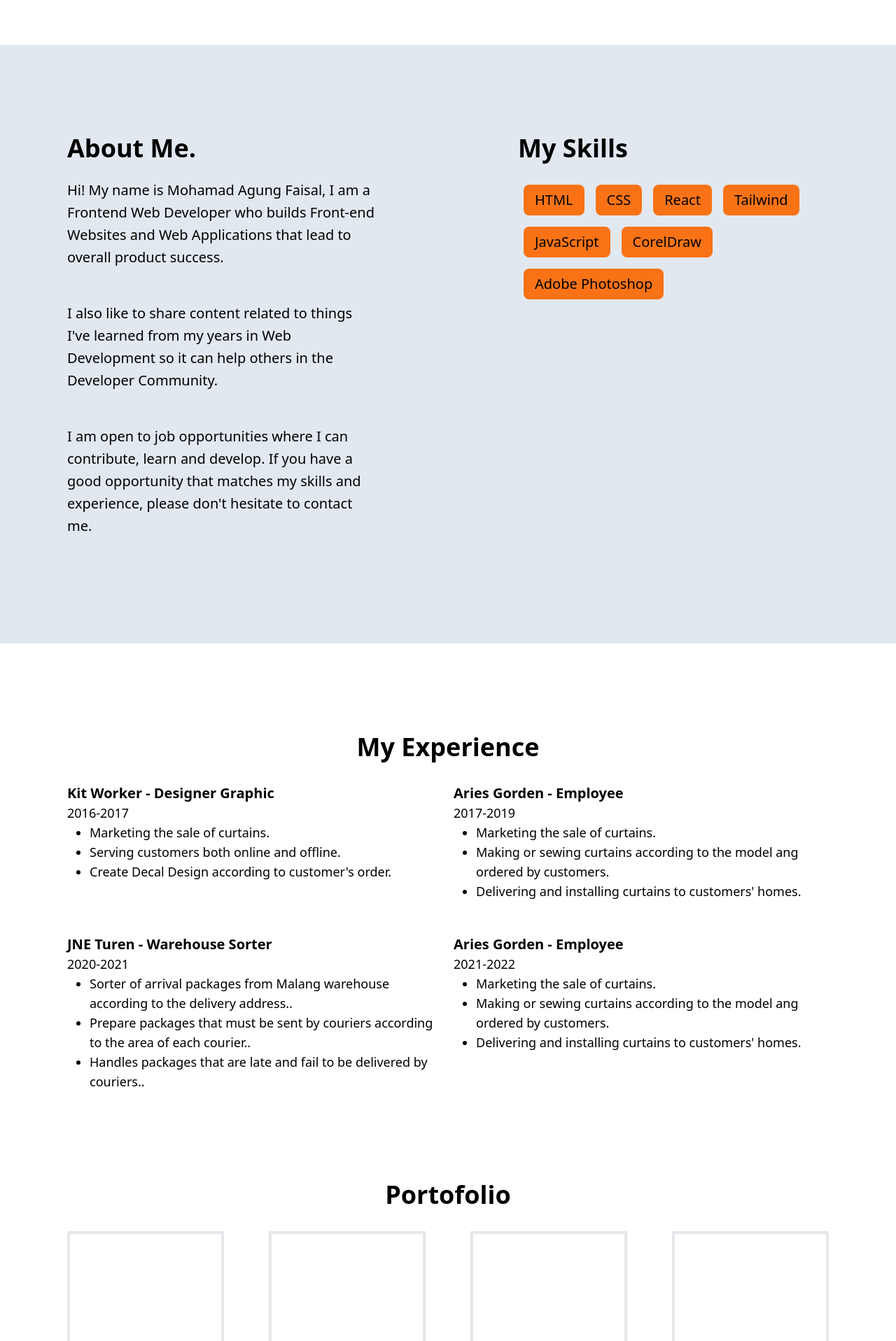
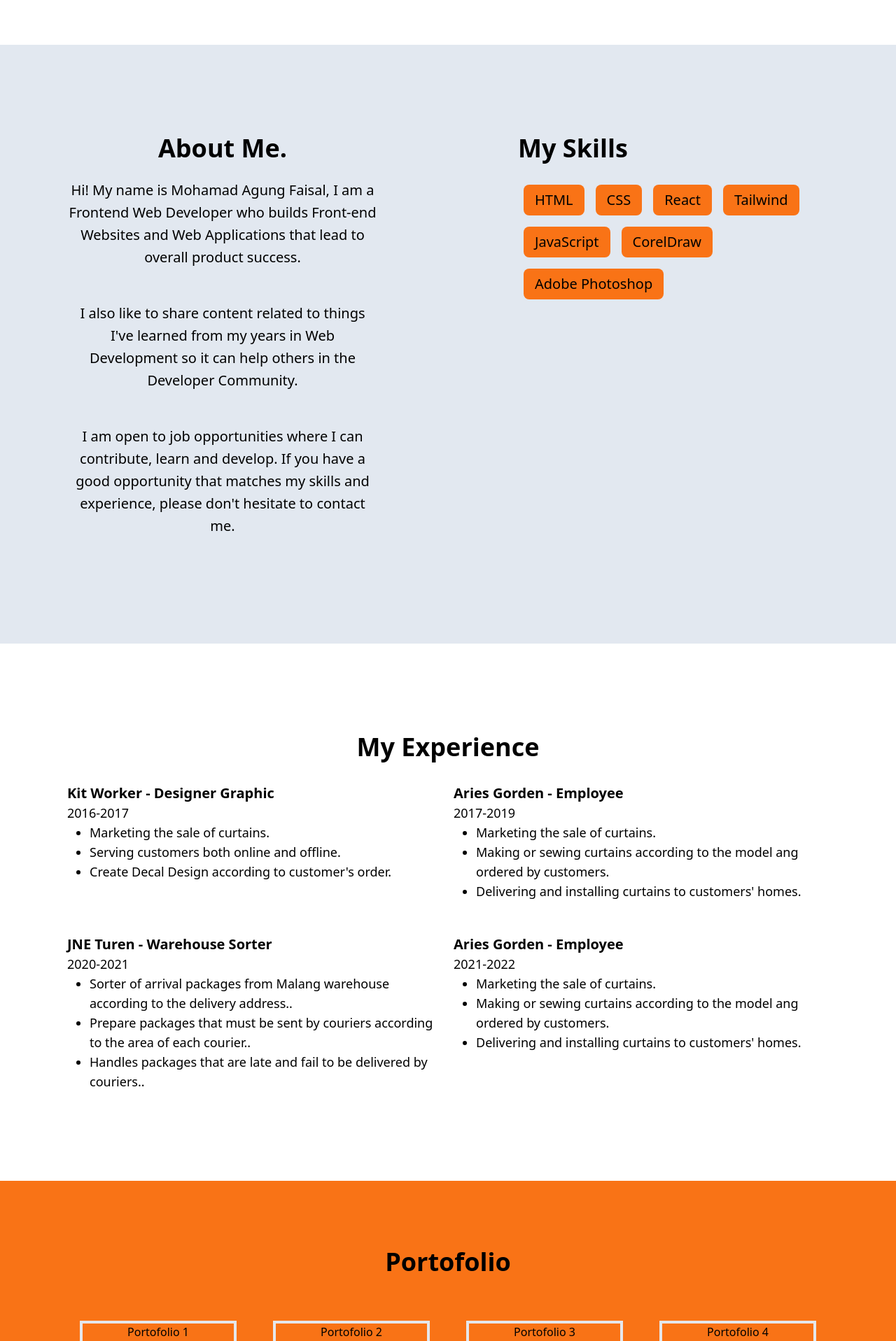
Before and after one commit to agungf97/web-porto, a React (Create React App) app: page / in a window 1280 px wide. Shown: the part 880-2797 px from the top of the page at 70% size. Built offline with nearby package versions, Linux system fonts and the light colour scheme.

Commit message:
minggu 05/02

```diff
--- a/src/App.js
+++ b/src/App.js
@@ -76,7 +76,7 @@ function App() {
           </div>
           <div className="container mx-auto bg-slate-200 dark:bg-slate-800">
             <div className="md:grid grid-cols-2 gap-2 dark:text-white">
-              <div className="md:my-32 my-16 md:px-24 px-16">
+              <div className="md:my-32 my-16 md:px-24 px-16 text-center">
                 <div className="">
                   <h2 className="md:text-4xl text-lg font-semibold">About Me.</h2>
                   <p className="py-6 md:text-xl text-lg !leading-8">Hi! My name is Mohamad Agung Faisal, I am a Frontend Web Developer who builds Front-end Websites and Web Applications that lead to overall product success.</p>
@@ -143,26 +143,14 @@ function App() {
               </div>
             </div>
           </div>
-          <div className="container mx-auto dark:bg-orange-700">
-            <div className="md:my-32 my-16 md:px-24 px-16 dark:text-white">
-              <div className="text-center font-bold md:text-4xl text-lg">Portofolio</div>
-              <div className="flex flex-wrap justify-between mt-8">
-                <a href="https://github.com/agungf97?tab=repositories">
-                  <div className="box-border h-56 w-56 p-4 border-4 hover:h-80 hover:w-80 duration-500"></div>
-                  <div className="text-center mt-4">Portofolio 1</div>
-                </a>
-                <a href="https://github.com/agungf97?tab=repositories">
-                  <div className="box-border h-56 w-56 p-4 border-4 hover:h-80 hover:w-80 hover:-translate-y-2 duration-500"></div>
-                  <div className="text-center mt-4">Portofolio 2</div>
-                </a>
-                <a href="https://github.com/agungf97?tab=repositories">
-                  <div className="box-border h-56 w-56 p-4 border-4 hover:h-80 hover:w-80 hover:-translate-y-2 duration-500"></div>
-                  <div className="text-center mt-4">Portofolio 3</div>
-                </a>
-                <a href="https://github.com/agungf97?tab=repositories">
-                  <div className="box-border h-56 w-56 p-4 border-4 hover:h-80 hover:w-80 hover:-translate-y-2 duration-500"></div>
-                  <div className="text-center mt-4">Portofolio 4</div>
-                </a>
+          <div className="container mx-auto bg-orange-500 dark:bg-orange-700 dark:text-white">
+            <div className="md:my-32 py-24 md:px-24 px-16 text-center">
+              <div className="font-bold md:text-4xl text-lg mx-auto">Portofolio</div>
+              <div className="grid md:grid-cols-4 gap-4 mt-8">
+                <div className="box-border h-56 w-56 mt-8 border-4 hover:scale-150 duration-500 mx-auto">Portofolio 1</div>
+                <div className="box-border h-56 w-56 mt-8 border-4 hover:scale-150 duration-500 mx-auto">Portofolio 2</div>
+                <div className="box-border h-56 w-56 mt-8 border-4 hover:scale-150 duration-500 mx-auto">Portofolio 3</div>
+                <div className="box-border h-56 w-56 mt-8 border-4 hover:scale-150 duration-500 mx-auto">Portofolio 4</div>
               </div>
             </div>
           </div>
--- a/src/components/header/navbar.js
+++ b/src/components/header/navbar.js
@@ -6,11 +6,11 @@ const Navbar = () => {
     return (
         <div className='fixed w-full py-4 bg-white dark:text-white dark:bg-slate-900'>
             <nav className="container mx-auto">
-                <div className="flex justify-between">
-                    <div className="">
+                <div className="flex justify-between md:px-16 px-8">
+                    <div>
                         <img className="w-24 hover:scale-100 hover:opacity-90" src={maf} alt=""/>
                     </div>
-                    <div className="">
+                    <div>
                         <ol className="md:flex md:space-x-8 text-xl">
                             <li className="font-bold hidden md:block hover:font-semibold my-auto align-middle">About Me</li>
                             <li className="font-bold hidden md:block hover:font-semibold my-auto align-middle">Experience</li>
```
Lines whose indentation alone changed are shown as unchanged.
